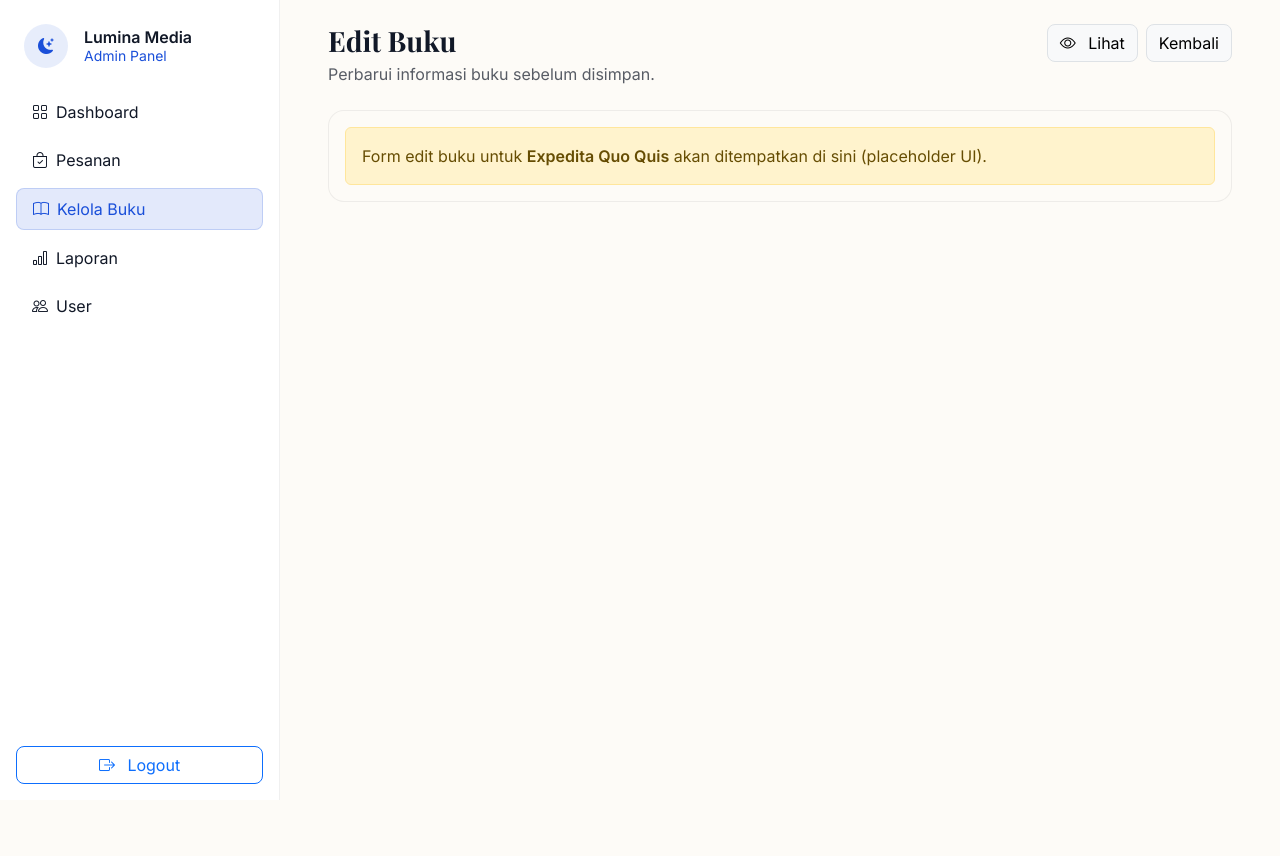
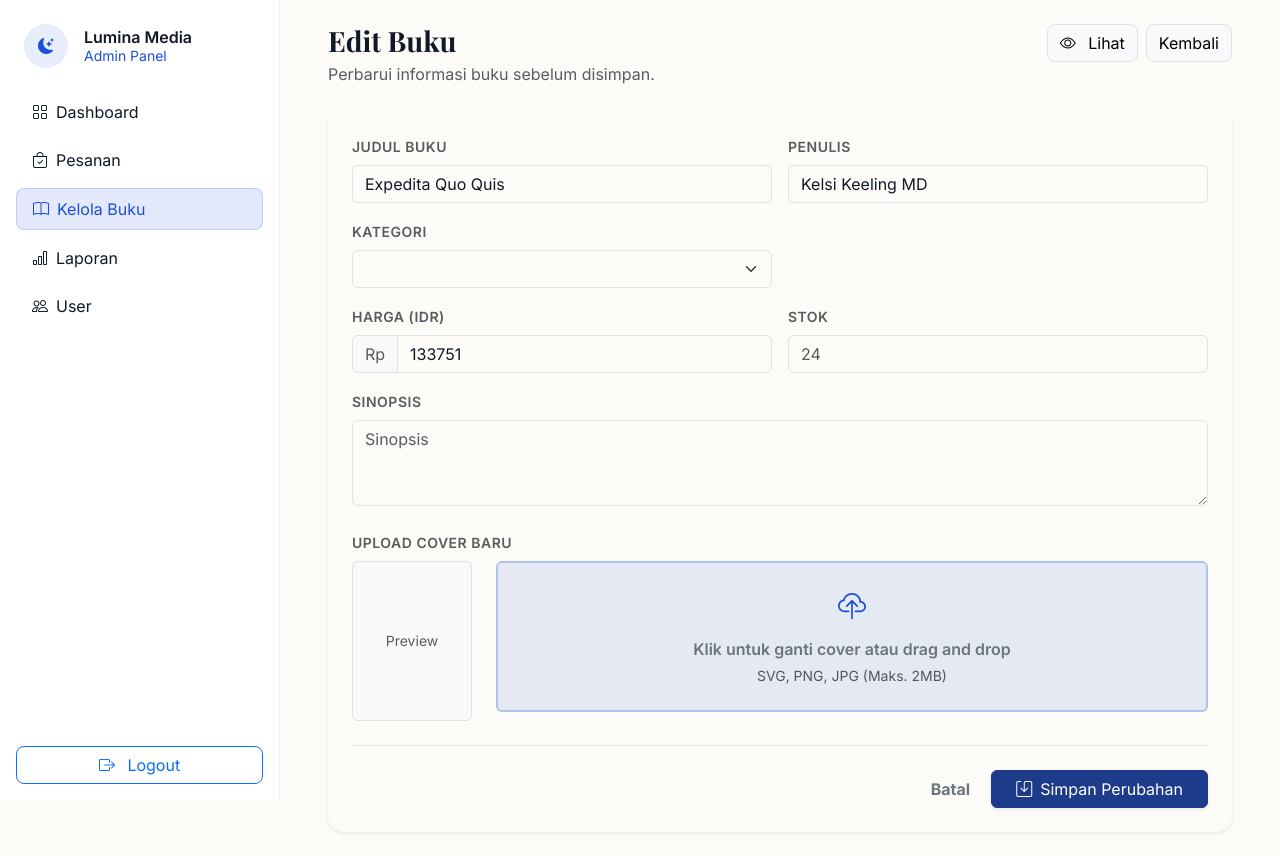
Before and after one commit to rwbu69/lumina_devstorm, a Laravel app: page /admin/books/1/edit in a window 1280 px wide. Before the commit the page ends 800 px from the top, so only its background shows below. Run offline with Laravel 12, Linux system fonts and the light colour scheme; a user stored in the database is signed in; data comes from the database, SQL or seed files in the repository.

Commit message:
edit buku_drl

```diff
--- a/app/Http/Controllers/Admin/BookController.php
+++ b/app/Http/Controllers/Admin/BookController.php
@@ -14,7 +14,8 @@
 {
     public function index(): View
     {
-        return view('admin.books.index');
+        $books = Book::with('category')->latest()->paginate(10);
+        return view('admin.books.index', compact('books'));
     }
 
     public function create(): View
--- a/resources/views/admin/books/edit.blade.php
+++ b/resources/views/admin/books/edit.blade.php
@@ -14,11 +14,86 @@
 
     <div class="mt-4"></div>
 
-    <div class="card lm-card rounded-4">
-        <div class="card-body">
-            <div class="alert alert-warning mb-0">
-                Form edit buku untuk <span class="fw-semibold">{{ $book->judul }}</span> akan ditempatkan di sini (placeholder UI).
-            </div>
+    <div class="card border-0 shadow-sm rounded-4">
+        <div class="card-body p-4">
+            <form action="{{ route('admin.books.update', $book->id) }}" method="POST" enctype="multipart/form-data">
+                @csrf
+                @method('PUT')
+
+                <div class="row g-3 mb-4">
+                    <div class="col-md-6">
+                        <label for="judul" class="form-label text-muted fw-semibold small text-uppercase" style="letter-spacing: 0.5px;">Judul Buku</label>
+                        <input type="text" name="judul" id="judul" class="form-control" placeholder="Judul" value="{{ old('judul', $book->judul) }}" required>
+                    </div>
+                    <div class="col-md-6">
+                        <label for="penulis" class="form-label text-muted fw-semibold small text-uppercase" style="letter-spacing: 0.5px;">Penulis</label>
+                        <input type="text" name="penulis" id="penulis" class="form-control" placeholder="Penulis" value="{{ old('penulis', $book->penulis) }}" required>
+                    </div>
+
+                    <div class="col-md-6">
+                        <label for="category_id" class="form-label text-muted fw-semibold small text-uppercase" style="letter-spacing: 0.5px;">Kategori</label>
+                        <select id="category_id" name="category_id" class="form-select" required>
+                            <option value="">Pilih Kategori</option>
+                            @php
+                                $categories = \App\Models\Category::all();
+                            @endphp
+                            @foreach($categories as $category)
+                                <option value="{{ $category->id }}" {{ old('category_id', $book->category_id) == $category->id ? 'selected' : '' }}>
+                                    {{ $category->name }}
+                                </option>
+                            @endforeach
+                        </select>
+                    </div>
+                    <div class="col-md-6 d-none d-md-block"></div>
+
+                    <div class="col-md-6">
+                        <label for="harga" class="form-label text-muted fw-semibold small text-uppercase" style="letter-spacing: 0.5px;">Harga (IDR)</label>
+                        <div class="input-group">
+                            <span class="input-group-text bg-light text-muted">Rp</span>
+                            <input type="number" name="harga" id="harga" class="form-control" placeholder="125000" value="{{ old('harga', intval($book->harga)) }}" required>
+                        </div>
+                    </div>
+                    <div class="col-md-6">
+                        <label for="stok" class="form-label text-muted fw-semibold small text-uppercase" style="letter-spacing: 0.5px;">Stok</label>
+                        <input type="number" name="stok" id="stok" class="form-control" placeholder="24" value="{{ old('stok', $book->stok) }}" required>
+                    </div>
+
+                    <div class="col-12">
+                        <label for="sinopsis" class="form-label text-muted fw-semibold small text-uppercase" style="letter-spacing: 0.5px;">Sinopsis</label>
+                        <textarea id="sinopsis" name="sinopsis" rows="3" class="form-control" placeholder="Sinopsis">{{ old('sinopsis', $book->sinopsis) }}</textarea>
+                    </div>
+                </div>
+
+                <div class="mb-4">
+                    <label class="form-label text-muted fw-semibold small text-uppercase" style="letter-spacing: 0.5px;">Upload Cover Baru</label>
+                    <div class="d-flex align-items-start gap-4">
+                        <div class="bg-light rounded border d-flex align-items-center justify-content-center flex-shrink-0" style="width: 120px; height: 160px; overflow: hidden;">
+                            @if($book->gambar)
+                                <img src="{{ asset('storage/' . $book->gambar) }}" alt="Preview" class="w-100 h-100 object-fit-cover">
+                            @else
+                                <span class="text-muted small">Preview</span>
+                            @endif
+                        </div>
+
+                        <div class="w-100">
+                            <div class="border border-2 border-primary border-opacity-25 border-dashed rounded p-4 text-center bg-primary bg-opacity-10 w-100 h-100 d-flex flex-column align-items-center justify-content-center position-relative">
+                                <i class="bi bi-cloud-upload text-primary fs-3 mb-2"></i>
+                                <label for="gambar" class="fw-semibold text-secondary mb-1 stretched-link" style="cursor: pointer;">Klik untuk ganti cover atau drag and drop</label>
+                                <span class="text-muted small">SVG, PNG, JPG (Maks. 2MB)</span>
+                                <input class="position-absolute opacity-0" type="file" id="gambar" name="gambar" accept="image/*" style="width: 1px; height: 1px;">
+                            </div>
+                        </div>
+                    </div>
+                </div>
+
+                <div class="d-flex justify-content-end border-top pt-4 mt-4 gap-2">
+                    <a href="{{ route('admin.books.index') }}" class="btn text-secondary fw-bold bg-transparent">Batal</a>
+                    <button type="submit" class="btn btn-primary text-white d-inline-flex align-items-center px-4 shadow-sm" style="background-color: #1e3a8a; border-color: #1e3a8a;">
+                        <i class="bi bi-save me-2"></i>
+                        Simpan Perubahan
+                    </button>
+                </div>
+            </form>
         </div>
     </div>
 </x-admin.layout>
```
Also changed, not shown: resources/views/admin/books/index.blade.php (+19 -14 lines), resources/views/components/modal-edit-buku.blade.php (added, +107 -0 lines).
